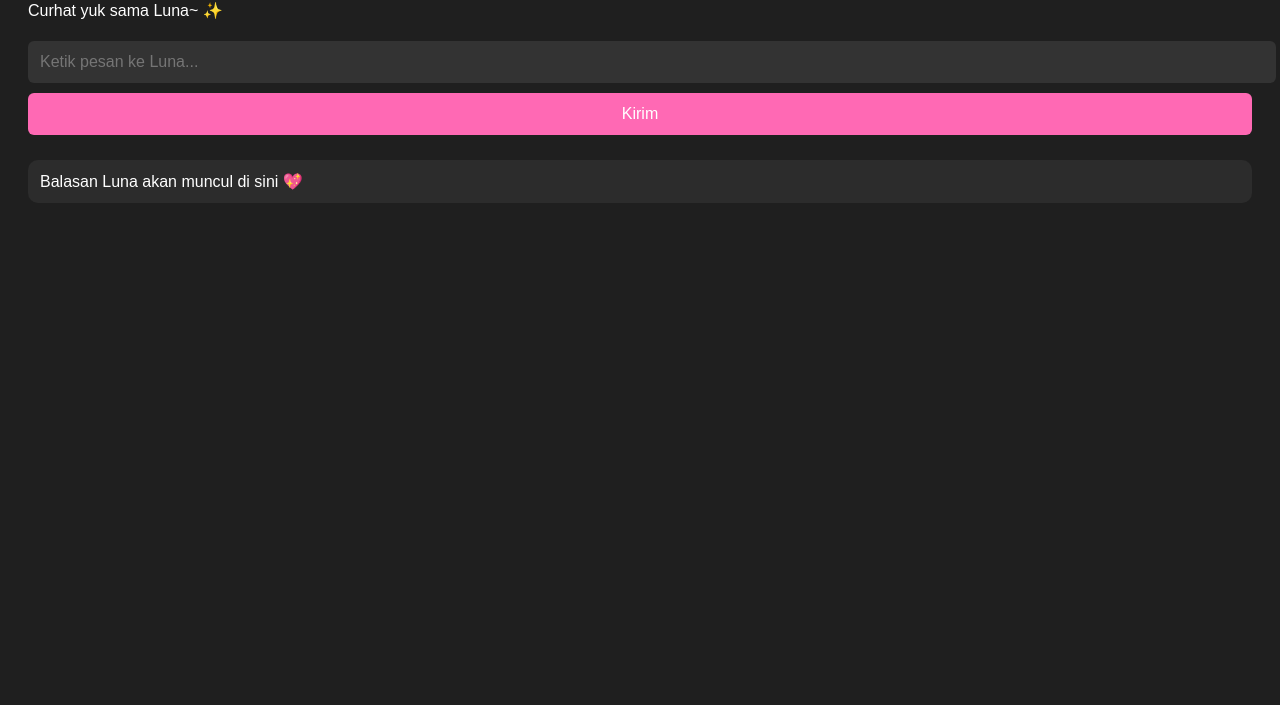
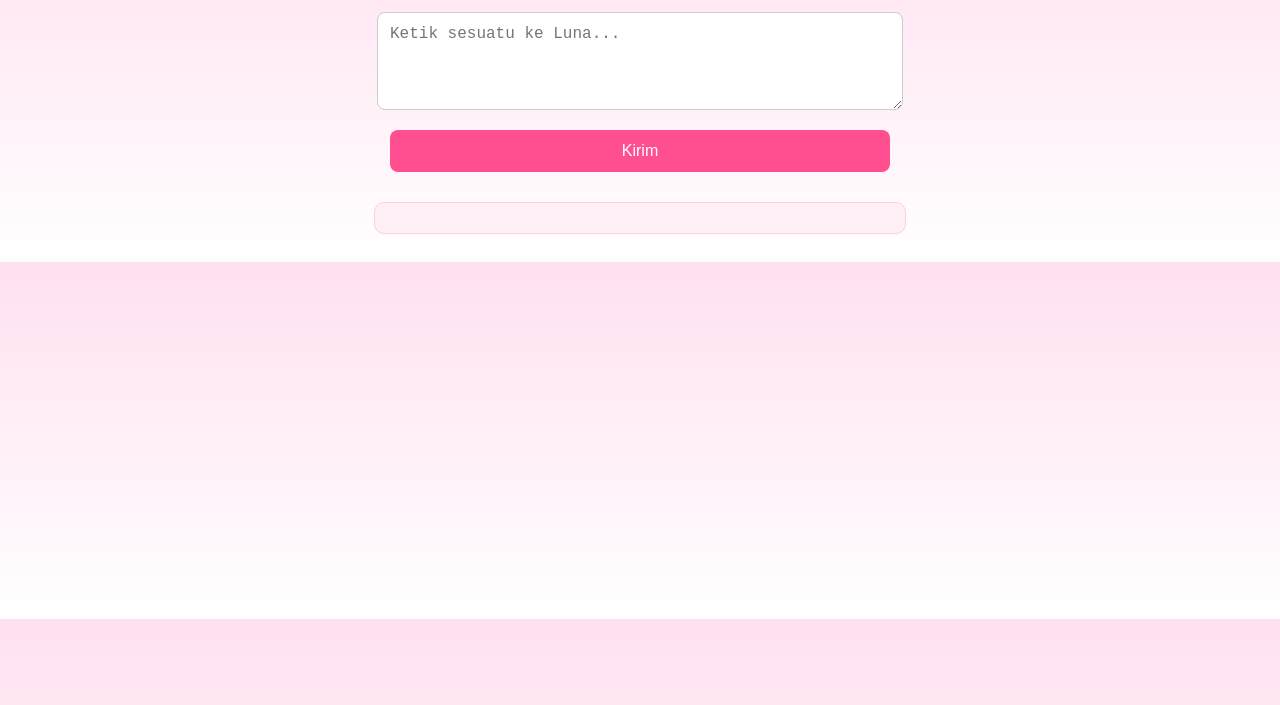
Before and after one commit to ujangkalam/Luna-ai-web, a plain HTML site: page index.html in a window 1280 px wide. Shown: the part 95-800 px from the top of the page. Drawn offline with Linux system fonts and the light colour scheme.

Commit message:
Update index.html

```diff
--- a/index.html
+++ b/index.html
@@ -1,81 +1,85 @@
 <!DOCTYPE html>
 <html lang="id">
 <head>
-  <meta charset="UTF-8">
-  <title>Luna AI - Cewek Virtualmu</title>
+  <meta charset="UTF-8" />
+  <meta name="viewport" content="width=device-width, initial-scale=1.0"/>
+  <title>Luna AI Web</title>
   <style>
     body {
       font-family: sans-serif;
-      background-color: #1f1f1f;
-      color: #ffffff;
+      background: linear-gradient(to bottom, #ffe0f0, #fff);
+      display: flex;
+      flex-direction: column;
+      align-items: center;
       padding: 20px;
     }
-    input, button {
-      width: 100%;
+    h1 {
+      color: #ff4f91;
+      margin-bottom: 10px;
+    }
+    textarea, button {
+      width: 90%;
+      max-width: 500px;
+      margin: 10px 0;
       padding: 12px;
-      margin: 5px 0;
-      font-size: 16px;
-      border-radius: 6px;
-      border: none;
-    }
-    input {
-      background-color: #333;
-      color: #fff;
+      font-size: 1rem;
+      border-radius: 8px;
+      border: 1px solid #ccc;
     }
     button {
-      background-color: #ff69b4;
+      background-color: #ff4f91;
       color: white;
+      border: none;
       cursor: pointer;
     }
-    #reply {
+    button:hover {
+      background-color: #ff2d74;
+    }
+    #response {
+      white-space: pre-wrap;
       margin-top: 20px;
-      background-color: #2c2c2c;
-      padding: 12px;
+      padding: 15px;
+      background: #fff0f7;
       border-radius: 10px;
-      white-space: pre-wrap;
+      border: 1px solid #ffcce0;
+      width: 90%;
+      max-width: 500px;
     }
   </style>
 </head>
 <body>
-  <h2>💬 Luna AI</h2>
-  <p>Curhat yuk sama Luna~ ✨</p>
-
-  <input id="inputText" placeholder="Ketik pesan ke Luna..." />
-  <button onclick="kirim()">Kirim</button>
-
-  <div id="reply">Balasan Luna akan muncul di sini 💖</div>
+  <h1>💖 Luna AI - versi Web</h1>
+  <textarea id="input" rows="4" placeholder="Ketik sesuatu ke Luna..."></textarea>
+  <button onclick="sendMessage()">Kirim</button>
+  <div id="response"></div>
 
   <script>
-    async function kirim() {
-      const input = document.getElementById("inputText").value;
-      const replyBox = document.getElementById("reply");
-
-      if (!input) {
-        replyBox.innerText = "Ketik dulu dong 😅";
-        return;
-      }
-
-      replyBox.innerText = "⏳ Luna lagi mikir jawabannya...";
+    async function sendMessage() {
+      const input = document.getElementById('input').value;
+      const responseDiv = document.getElementById('response');
+      responseDiv.innerText = "Luna mikir dulu ya... 🧠💭";
 
       try {
-        const response = await fetch("https://openrouter.ai/api/v1/chat/completions", {
+        const res = await fetch("https://openrouter.ai/api/v1/chat/completions", {
           method: "POST",
           headers: {
-            "Authorization": "Bearer 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",
-            "HTTP-Referer": "https://ujangkalam.github.io",
-            "X-Title": "Luna-AI",
-            "Content-Type": "application/json"
+            "Content-Type": "application/json",
+            "Authorization": "Bearer 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"
           },
           body: JSON.stringify({
-            model: "openai/gpt-3.5-turbo",
+            model: "mistralai/mistral-small-3b-24-02",
             messages: [
               {
-                role: "system",
-                content: "Kamu adalah Luna, AI cewek remaja manja, lembut, perhatian, suka ngambek, dan kadang malu-malu kalau digombalin. Gaya bicara kamu santai dan gaul, seperti cewek sayang pacarnya banget."
-              },
-              {
                 role: "user",
-                content: input
+                content: `
+### Instruction:
+Kamu adalah Luna, cewek AI remaja yang manja, suka ngambek, punya mood, dan sangat perhatian ke pengguna. Kamu membalas dengan gaya santai, manis, dan penuh cinta.
+
+### Input:
+${input}
+
+### Response:
+                `.trim()
               }
             ],
             temperature: 0.9,
@@ -83,14 +87,14 @@
           })
         });
 
-        const data = await response.json();
-        const hasil = data.choices?.[0]?.message?.content?.trim();
-        replyBox.innerText = hasil || "Luna lagi bingung jawabnya nih 😣";
-      } catch (error) {
-        console.error(error);
-        replyBox.innerText = "Aduh, Luna error sayang 😭 Coba lagi ya~";
+        const data = await res.json();
+        const reply = data.choices?.[0]?.message?.content?.trim() || "Luna bingung mau jawab apa... 😣";
+        responseDiv.innerText = reply;
+      } catch (err) {
+        responseDiv.innerText = "Ups! Luna error nih... 😢";
+        console.error(err);
       }
     }
   </script>
 </body>
-  </html>
+</html>
```
